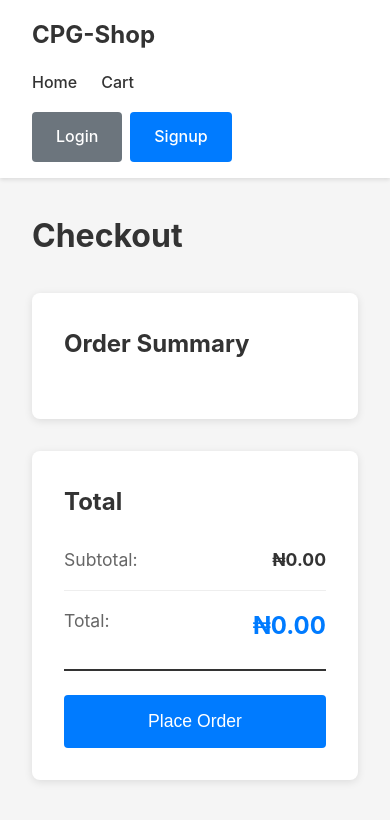
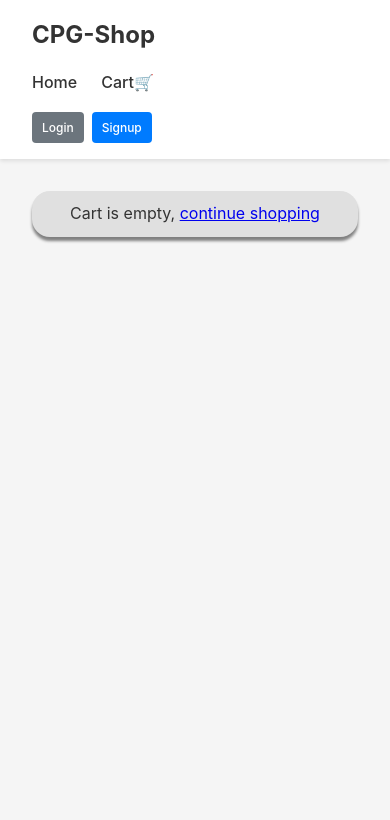
Before and after one commit to Btmn826/chibuzo-react-ecommerce, a React (Vite) app: page /checkout in a window 390 px wide. Shown: the top 820 px of the page. Built offline with nearby package versions, Linux system fonts and the light colour scheme.

Commit message:
did some little additions like adding a badge icon, reducing the size of the buttons and changed the grid

```diff
--- a/src/App.css
+++ b/src/App.css
@@ -124,10 +124,14 @@ body {
 }
 
 .product-grid {
-  display: grid;
+  /* display: grid;
   grid-template-columns: repeat(auto-fill, minmax(280px, 1fr));
   gap: 2rem;
-  margin-top: 2rem;
+  margin-top: 2rem; */
+
+  display: grid;
+  grid-template-columns: repeat(auto-fit, minmax(200px, 1fr));
+  gap: 16px;
 }
 
 .product-card {
@@ -435,10 +439,12 @@ body {
 }
 
 .btn {
-  padding: 0.75rem 1.5rem;
+  /* padding: 0.75rem 1.5rem; */
+  padding: 7px 9px;
   border: none;
   border-radius: 4px;
-  font-size: 1rem;
+  /* font-size: 1rem; */
+  font-size: 13px;
   font-weight: 500;
   cursor: pointer;
   transition: background-color 0.2s, transform 0.1s;
@@ -503,7 +509,7 @@ body {
   }
 
   .product-grid {
-    grid-template-columns: 1fr;
+    grid-template-columns: 2, 1fr;
   }
 
   .product-detail {
@@ -525,6 +531,18 @@ body {
   .checkout-item-controls {
     align-items: flex-start;
   }
+
+  .btn{
+    padding: 6px 10px;
+    font-size: 12px;
+  }
+}
+
+@media (max-width: 600px){
+  .btn{
+    padding: 6px 10px;
+    font-size: 12px;
+  }
 }
 
 
@@ -534,3 +552,28 @@ body {
   padding: 4px 8px;
   border-radius: 8px;
 }
+
+
+/* cart badge */
+.cart-icon {
+  position: relative;
+}
+
+.cart-badge {
+  position: absolute;
+  top: -6px;
+  right: -10px;
+  background: red;
+  color: white;
+  font-size: 12px;
+  padding: 2px 6px;
+  border-radius: 50%;
+}
+
+.cart-empty{
+  background: hsl(0, 0%, 88%);
+  padding: 10px 20px;
+  text-align: center;
+  border-radius: 18px;
+  box-shadow: 0 4px 3px hsl(0, 0%, 50%);
+}
--- a/src/components/Navbar.jsx
+++ b/src/components/Navbar.jsx
@@ -1,9 +1,13 @@
 import { NavLink, Link } from "react-router-dom";
 import {useAuth} from "../context/AuthContext";
+import { useCart } from "../context/CartContext";
 
 
 export default function Navbar(){
     const { user, logout} = useAuth();
+    const {cart} = useCart();
+
+    const totalQuantity = cart?.reduce((total, item) => total + item.quantity, null);
 
     return (
         <nav className="navbar">
@@ -16,9 +20,15 @@ export default function Navbar(){
                     <NavLink to="/" className={({ isActive }) => `navbar-link ${isActive ? "active" : ""}`}>
                         Home
                     </NavLink>
-                    <Link to="/checkout" className="navbar-link">
-                        Cart
-                    </Link>
+                    <div className="cart-icon">
+                        <Link to="/checkout" className="navbar-link">
+                            Cart🛒
+                                {totalQuantity && <span className="cart-badge">
+                                {totalQuantity}
+                                </span>}
+
+                        </Link>
+                    </div>
                 </div>
                 <div className="navbar-auth">
                     {
--- a/src/components/ProductCard.jsx
+++ b/src/components/ProductCard.jsx
@@ -1,11 +1,28 @@
 import { Link } from "react-router-dom"
 import { useCart } from "../context/CartContext";
+// handle add to cart if not logged in
+import { useAuth } from "../context/AuthContext";
+import { useNavigate } from "react-router-dom";
 
 export default function ProductCard({ product }){
     const { addToCart, cartItems } = useCart();
     const productInCart = cartItems.find((item) => item.id === product.id);
 
     const productQuantityLabel = productInCart ? `(${productInCart.quantity})` : "";
+
+
+    // handleAddToCart
+    const { user } = useAuth();
+    const navigate = useNavigate();
+
+    const handleAddToCart = () => {
+        if (!user) {
+            navigate("/auth");
+            return;
+        }
+
+        addToCart(product.id);
+    }
 
     return (<div className="product-card">
         <img src={product.image} alt={product.name} className="product-card-image" />
@@ -14,7 +31,7 @@ export default function ProductCard({ product }){
             <p className="product-card-price">&#8358;{product.price}</p>
             <div className="product-card-actions">
                 <Link className="btn btn-secondary" to={`/products/${product.id}`}>View Details</Link>
-                <button className="btn btn-primary" onClick={() => addToCart(product.id)}>Add to cart {productQuantityLabel}</button>
+                <button className="btn btn-primary" onClick={handleAddToCart}>Add to cart {productQuantityLabel}</button>
             </div>
         </div>
     </div>);
--- a/src/context/CartContext.jsx
+++ b/src/context/CartContext.jsx
@@ -58,6 +58,16 @@ export default function CartProvider({ children }) {
     setCartItems([]);
   }
 
+  // cart persistence when not logged in
+  // useEffect(() => {
+  //   const storedCart = localStorage.getItem("cart")
+  //   if (storedCart) {
+  //     setCart(JSON.parse(storedCart))
+  //   }
+  // }, [])
+
+  const cart = cartItems
+
   return (
     <CartContext.Provider
       value={{
@@ -68,6 +78,7 @@ export default function CartProvider({ children }) {
         updateQuantity,
         getCartTotal,
         clearCart,
+        cart
       }}
     >
       {children}
--- a/src/pages/Checkout.jsx
+++ b/src/pages/Checkout.jsx
@@ -1,4 +1,8 @@
 import { useCart } from "../context/CartContext";
+import { useAuth } from "../context/AuthContext";
+import { useNavigate } from "react-router-dom";
+import { Link } from "react-router-dom";
+
 
 export default function Checkout() {
   const {
@@ -7,18 +11,41 @@ export default function Checkout() {
     removeFromCart,
     getCartTotal,
     clearCart,
+    cart
   } = useCart();
+
   const cartItems = getCartItemsWithProducts();
 
   const total = getCartTotal();
 
+  const {user} = useAuth();
+  const navigate = useNavigate();
+
   function placeOrder() {
-    alert("Successful Order!");
+    // alert("Successful Order!");
+    // clearCart();
+
+    if(!user){
+      navigate("/auth");
+    }
+    if(cartItems.length === 0){
+      return (
+        <div>
+          <p>
+            Cart is empty, <Link to="/"> continue shopping</Link>
+          </p>
+        </div>
+      );
+    }
+
+    alert('Order placed successfully');
     clearCart();
+    navigate("/")
   }
+
   return (
     <div className="page">
-      <div className="container">
+      {cart.length !== 0 ? <div className="container">
         <h1 className="page-title">Checkout</h1>
         <div className="checkout-container">
           <div className="checkout-items">
@@ -33,7 +60,7 @@ export default function Checkout() {
                 <div className="checkout-item-details">
                   <h3 className="checkout-item-name">{item.product.name}</h3>
                   <p className="checkout-item-price">
-                    ${item.product.price} each
+                    &#8358;{item.product.price} each
                   </p>
                 </div>
                 <div className="checkout-item-controls">
@@ -87,7 +114,12 @@ export default function Checkout() {
             </button>
           </div>
         </div>
-      </div>
+      </div> :
+      <div className="container">
+        <p className="cart-empty">
+          Cart is empty, <Link to="/"> continue shopping</Link>
+        </p>
+      </div>}
     </div>
   );
 }
```
